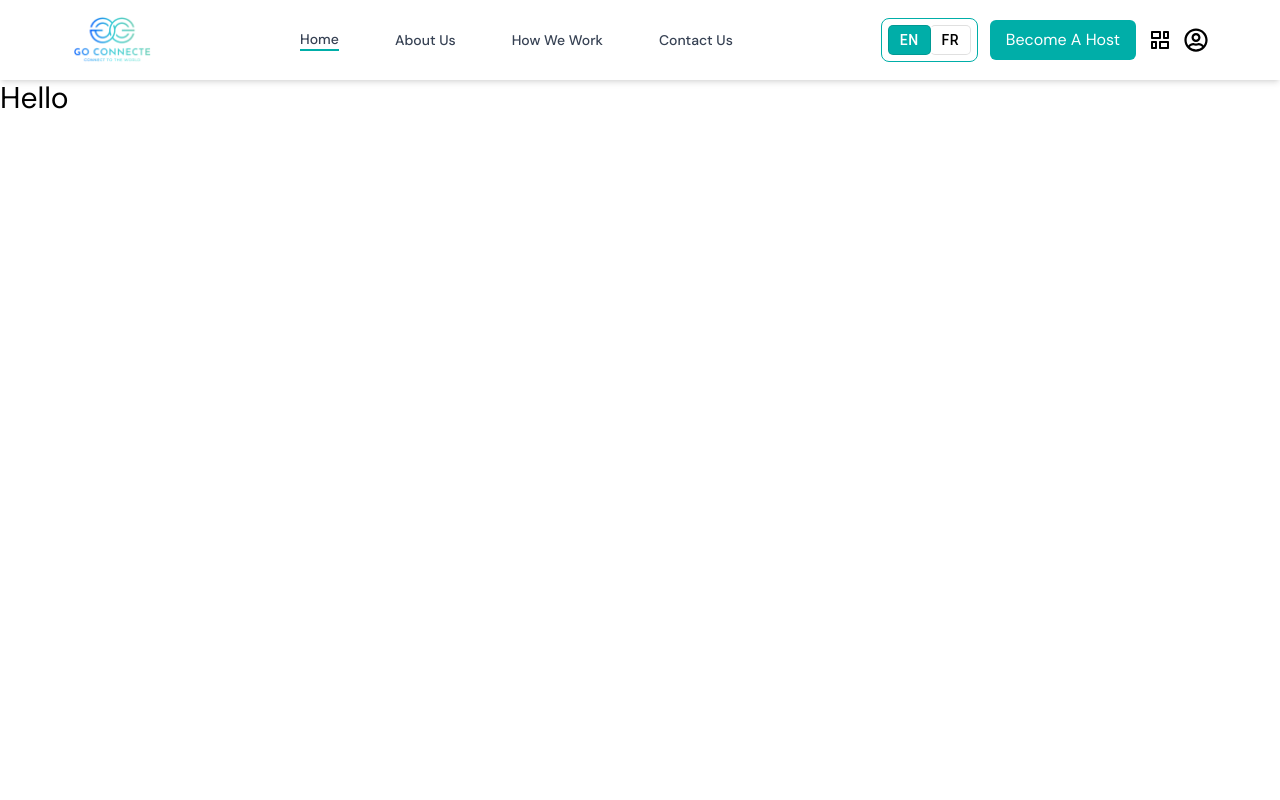
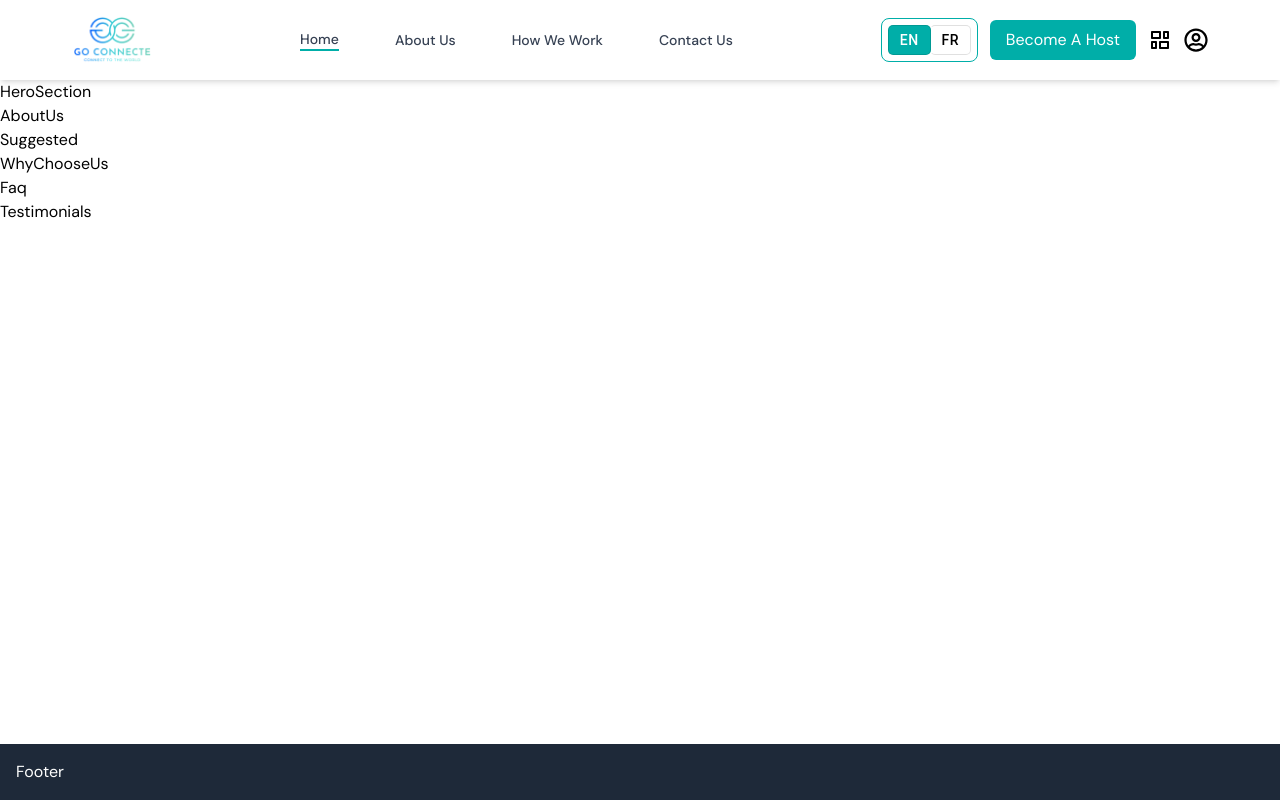
Before and after one commit to sparktechagency/go-connecte-website, a Next.js app: page / in a window 1280 px wide. Built offline with nearby package versions, Linux system fonts and the light colour scheme.

Commit message:
Added Utility Components

```diff
--- a/src/app/layout.js
+++ b/src/app/layout.js
@@ -1,6 +1,7 @@
 import Navbar from "@/components/Shared/Navbar";
 import "./globals.css";
 import { DM_Sans } from "next/font/google";
+import Footer from "@/components/Shared/Footer";
 
 const dmSans = DM_Sans({
   subsets: ["latin"],
@@ -20,6 +21,7 @@ export default function RootLayout({ children }) {
       <body>
         <Navbar />
         {children}
+        <Footer />
       </body>
     </html>
   );
--- a/src/app/page.js
+++ b/src/app/page.js
@@ -1,9 +1,20 @@
+import AboutUs from "@/components/AboutUs";
+import Faq from "@/components/Faq";
+import HeroSection from "@/components/HeroSection";
+import Suggested from "@/components/Suggested";
+import Testimonials from "@/components/Testimonials";
+import WhyChooseUs from "@/components/WhyChooseUs";
 import Image from "next/image";
 
 export default function Home() {
   return (
     <div>
-      <p className="text-3xl">Hello</p>
+      <HeroSection />
+      <AboutUs />
+      <Suggested />
+      <WhyChooseUs />
+      <Faq />
+      <Testimonials />
     </div>
   );
 }
--- /dev/null
+++ b/src/components/AboutUs.jsx
@@ -0,0 +1,5 @@
+import React from "react";
+
+export default function AboutUs() {
+  return <div>AboutUs</div>;
+}
--- /dev/null
+++ b/src/components/Faq.jsx
@@ -0,0 +1,5 @@
+import React from "react";
+
+export default function Faq() {
+  return <div>Faq</div>;
+}
--- /dev/null
+++ b/src/components/HeroSection.jsx
@@ -0,0 +1,5 @@
+import React from "react";
+
+export default function HeroSection() {
+  return <div>HeroSection</div>;
+}
--- /dev/null
+++ b/src/components/Shared/Footer.jsx
@@ -0,0 +1,9 @@
+import React from "react";
+
+export default function Footer() {
+  return (
+    <footer className="fixed bottom-0 left-0 right-0 bg-gray-800 text-white py-4 z-40">
+      <div className="container mx-auto px-4">Footer</div>
+    </footer>
+  );
+}
--- /dev/null
+++ b/src/components/Suggested.jsx
@@ -0,0 +1,5 @@
+import React from "react";
+
+export default function Suggested() {
+  return <div>Suggested</div>;
+}
--- /dev/null
+++ b/src/components/Testimonials.jsx
@@ -0,0 +1,5 @@
+import React from "react";
+
+export default function Testimonials() {
+  return <div>Testimonials</div>;
+}
--- /dev/null
+++ b/src/components/WhyChooseUs.jsx
@@ -0,0 +1,5 @@
+import React from "react";
+
+export default function WhyChooseUs() {
+  return <div>WhyChooseUs</div>;
+}
```
